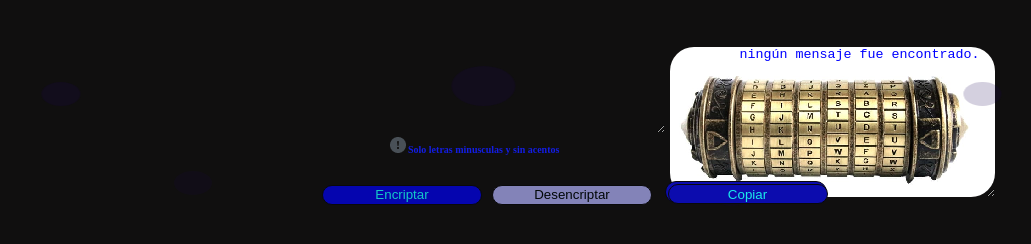
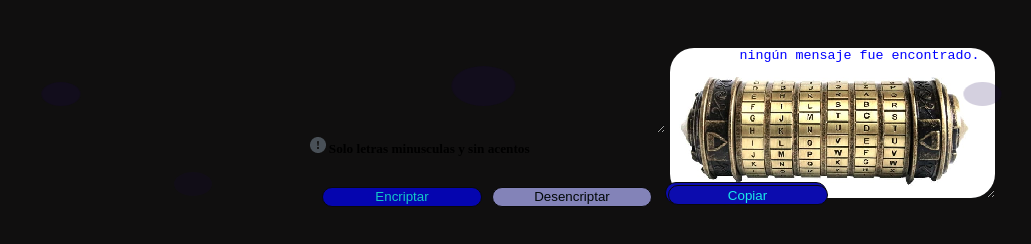
Before and after one commit to yordan-8/documents-aluraGIT, a plain HTML site: page index.html in a window 1280 px wide. Shown: the part 294-538 px from the top of the page, without its empty margins (18-1049 px from the left). Drawn offline with Linux system fonts and the light colour scheme.

Commit message:
cambio de estilo

```diff
--- a/style.css
+++ b/style.css
@@ -227,13 +227,6 @@ main{
     color: black;
      }
 
-h5{
-
-    color: rgb(19, 29, 228) ;
-    margin-left: 80px;
-    font-size: 10px;
-}
-
 .imput{
     background: rgb(12, 12, 174);
     border: 1px solid rgb(9, 9, 11);
```
